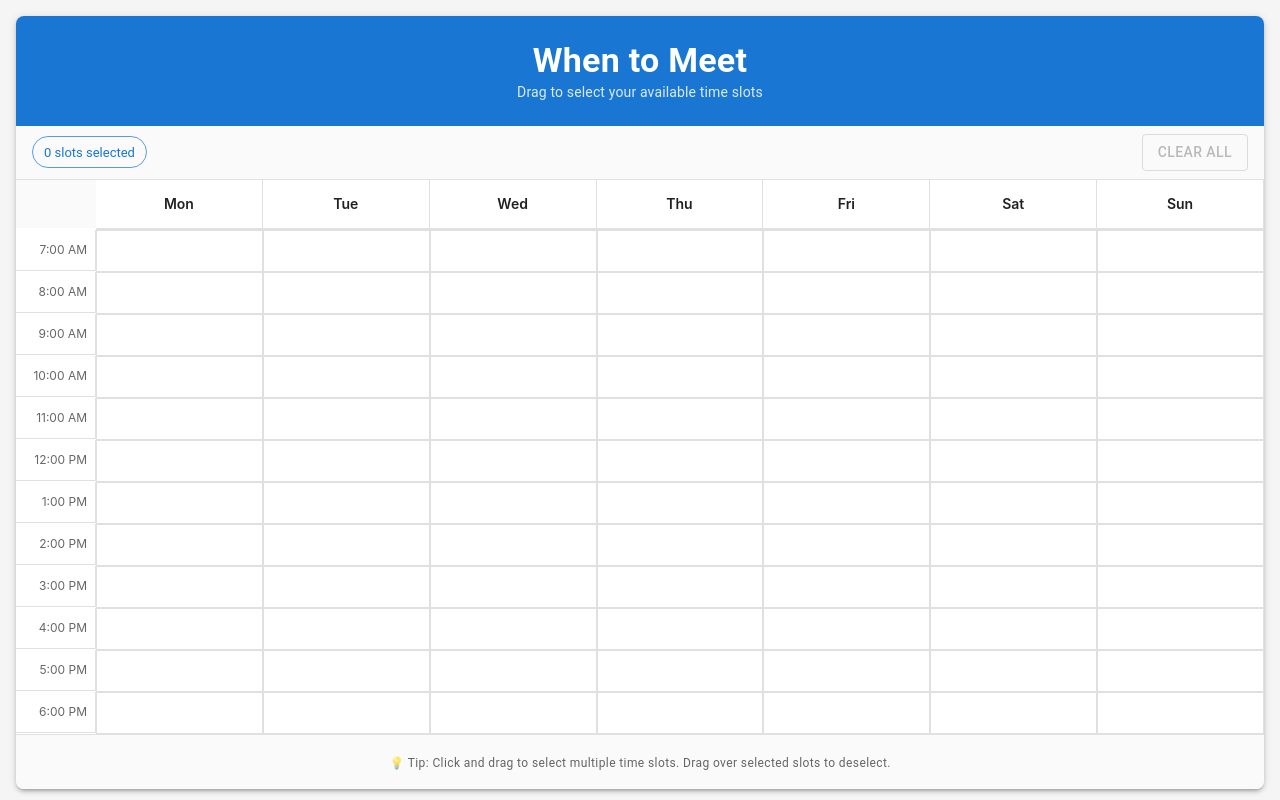
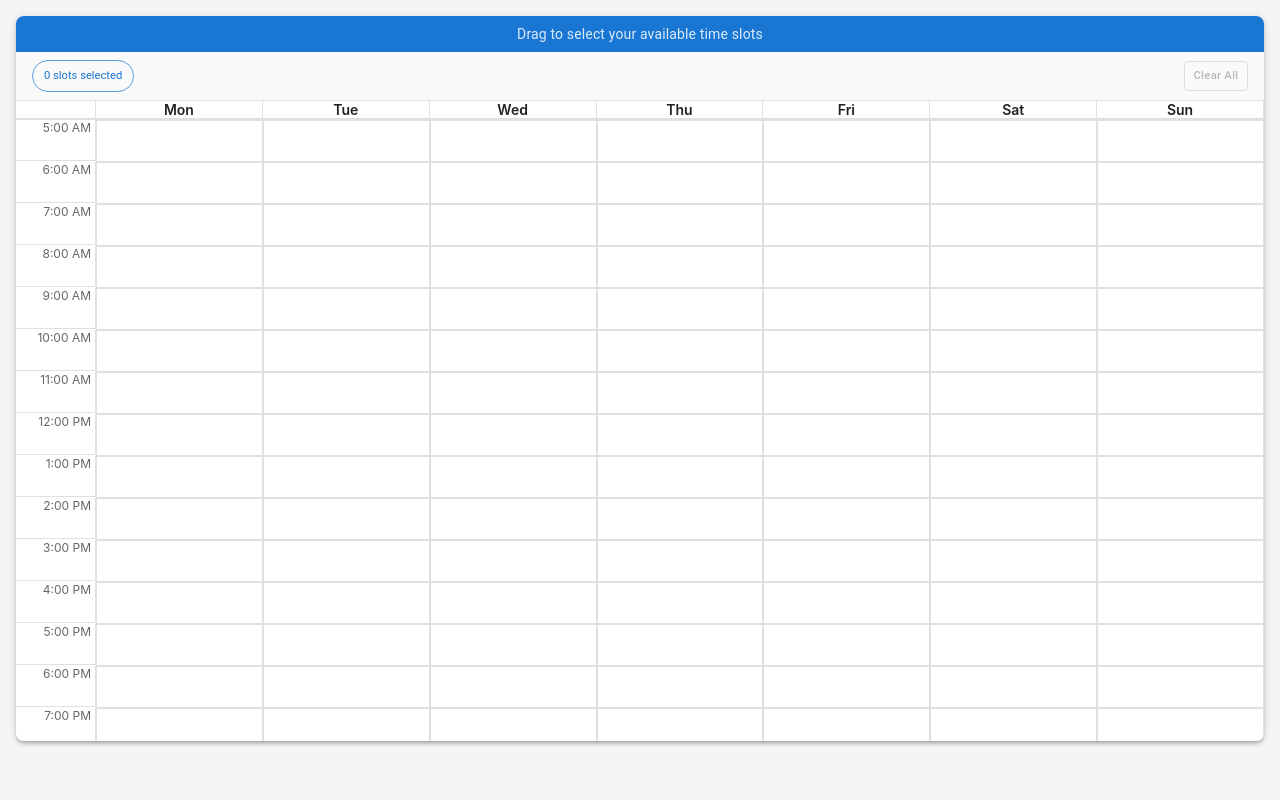
Before and after one commit to AlexKaiLe/test-mobile-view, a React (Create React App) app in the folder my-app/: page / in a window 1280 px wide. Built offline with nearby package versions, Linux system fonts and the light colour scheme.

Commit message:
time slots

```diff
--- a/my-app/src/whenToMeet.js
+++ b/my-app/src/whenToMeet.js
@@ -14,7 +14,7 @@
   const isMobile = useMediaQuery(theme.breakpoints.down("sm"));
 
   const days = ["Mon", "Tue", "Wed", "Thu", "Fri", "Sat", "Sun"];
-  const hours = Array.from({ length: 12 }, (_, i) => i + 7); // 7 to 18 (7am to 6pm)
+  const hours = Array.from({ length: 18 }, (_, i) => i + 5);
 
   const [selectedSlots, setSelectedSlots] = useState(new Set());
   const [isDragging, setIsDragging] = useState(false);
@@ -41,6 +41,17 @@
   const handleMouseEnter = (day, hour) => {
     if (!isDragging || !dragStartRef.current) return;
     updateSlots(dragStartRef.current, { day, hour });
+  };
+
+  const handleClick = (day, hour) => {
+    const slotId = getSlotId(day, hour);
+    const newSet = new Set(selectedSlots);
+    if (newSet.has(slotId)) {
+      newSet.delete(slotId);
+    } else {
+      newSet.add(slotId);
+    }
+    setSelectedSlots(newSet);
   };
 
   const updateSlots = (start, end) => {
@@ -108,13 +119,10 @@
           sx={{
             bgcolor: "primary.main",
             color: "white",
-            p: isMobile ? 2 : 3,
+            p: 1,
             textAlign: "center",
           }}
         >
-          <Typography variant={isMobile ? "h5" : "h4"} fontWeight="bold">
-            When to Meet
-          </Typography>
           <Typography variant="body2" sx={{ opacity: 0.85 }}>
             Drag to select your available time slots
           </Typography>
@@ -138,11 +146,13 @@
             label={`${getSelectedCount()} slots selected`}
             color="primary"
             variant="outlined"
+            sx={{ textTransform: "none", fontSize: ".7rem" }}
           />
           <Button
             onClick={clearAvailability}
             variant="outlined"
             disabled={getSelectedCount() === 0}
+            sx={{ textTransform: "none", px: 1, py: 0.5, fontSize: ".7rem" }}
           >
             Clear All
           </Button>
@@ -152,7 +162,7 @@
         <Box
           sx={{
             overflowX: "auto",
-            maxHeight: isMobile ? "60vh" : "80vh",
+            maxHeight: isMobile ? "90vh" : "80vh",
             bgcolor: "white",
             touchAction: "auto", // ✅ Allow natural scrolling
           }}
@@ -172,7 +182,12 @@
               minWidth: isMobile ? "500px" : "600px",
             }}
           >
-            <Box sx={{ height: 48, bgcolor: "#fafafa" }} />
+            <Box
+              sx={{
+                borderBottom: "2px solid #e0e0e0",
+                borderRight: "1px solid #e0e0e0",
+              }}
+            />
             {days.map((day) => (
               <Box
                 key={day}
@@ -184,7 +199,6 @@
                   justifyContent: "center",
                   fontWeight: 600,
                   fontSize: isMobile ? "0.75rem" : "0.875rem",
-                  height: 48,
                 }}
               >
                 {day}
@@ -198,9 +212,9 @@
                     borderRight: "1px solid #e0e0e0",
                     borderBottom: "1px solid #e0e0e0",
                     display: "flex",
-                    alignItems: "center",
+                    alignItems: "top",
                     justifyContent: "flex-end",
-                    pr: 1,
+                    pr: 0.5,
                     textAlign: "left",
                     fontSize: isMobile ? "0.6rem" : "0.75rem",
                     height: isMobile ? 32 : 40,
@@ -236,6 +250,7 @@
                           bgcolor: isSelected ? "primary.dark" : "#f5f5f5",
                         },
                       }}
+                      onClick={() => handleClick(dayIndex, hour)}
                       onMouseDown={() => handleMouseDown(dayIndex, hour)}
                       onMouseEnter={() => handleMouseEnter(dayIndex, hour)}
                       onTouchStart={() => handleTouchStart(dayIndex, hour)}
@@ -248,21 +263,6 @@
             ))}
           </Box>
         </Box>
-
-        {/* Instructions */}
-        <Box
-          sx={{
-            p: 2,
-            textAlign: "center",
-            borderTop: "1px solid #e0e0e0",
-            bgcolor: "#fafafa",
-          }}
-        >
-          <Typography variant="caption" color="textSecondary">
-            💡 Tip: Click and drag to select multiple time slots. Drag over
-            selected slots to deselect.
-          </Typography>
-        </Box>
       </Paper>
     </Box>
   );
```
